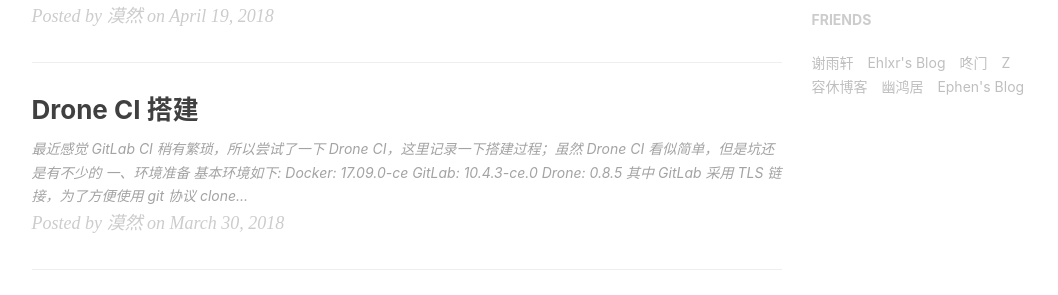
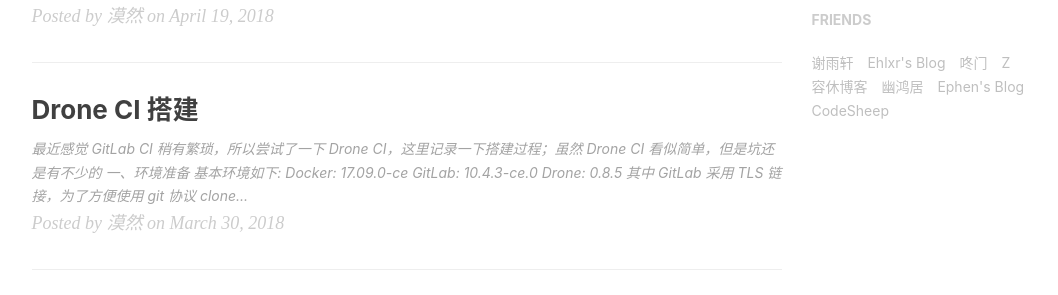
Before and after one commit to mritd/mritd.me, a Jekyll site: the page built from index.html, in a window 1280 px wide and 900 px high, scrolled down 861 px. Shown: the part 158-453 px from the top of the window, without its empty margins (136-1194 px from the left). Built offline with Jekyll 4.4.1, drawn with Linux system fonts in a browser that asks for light colours; the list of posts is cut into pages by our own code; comment, search, counter and statistics services are not loaded.

Commit message:
feat(FRIENDS): add CodeSheep
add CodeSheep

Signed-off-by: mritd <mritd1234@gmail.com>

```diff
--- a/_config.yml
+++ b/_config.yml
@@ -115,5 +115,8 @@ friends: [
     },{
         title: "Ephen's Blog",
         href: "http://ephen.me"
+    },{
+        title: "CodeSheep",
+        href: "https://www.codesheep.cn"
     }
 ]
```
